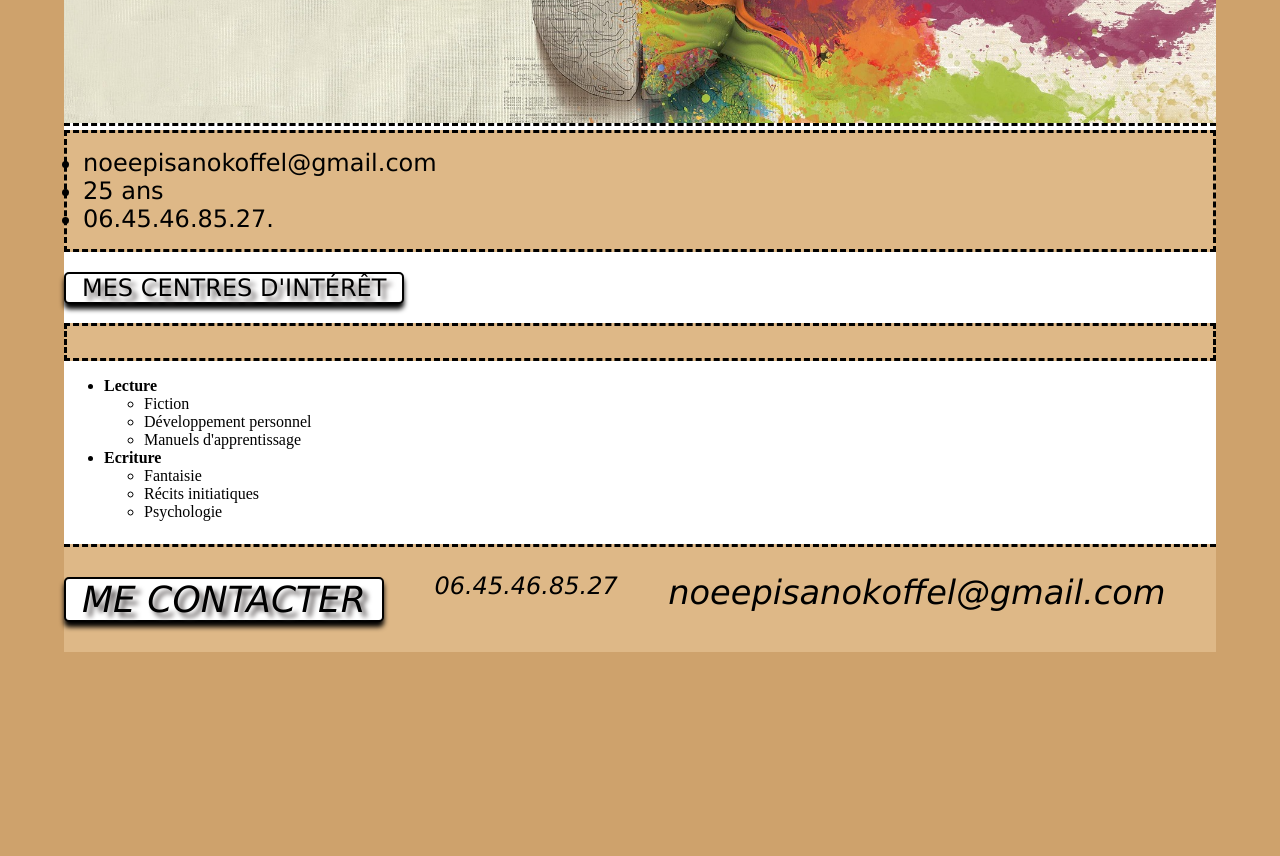
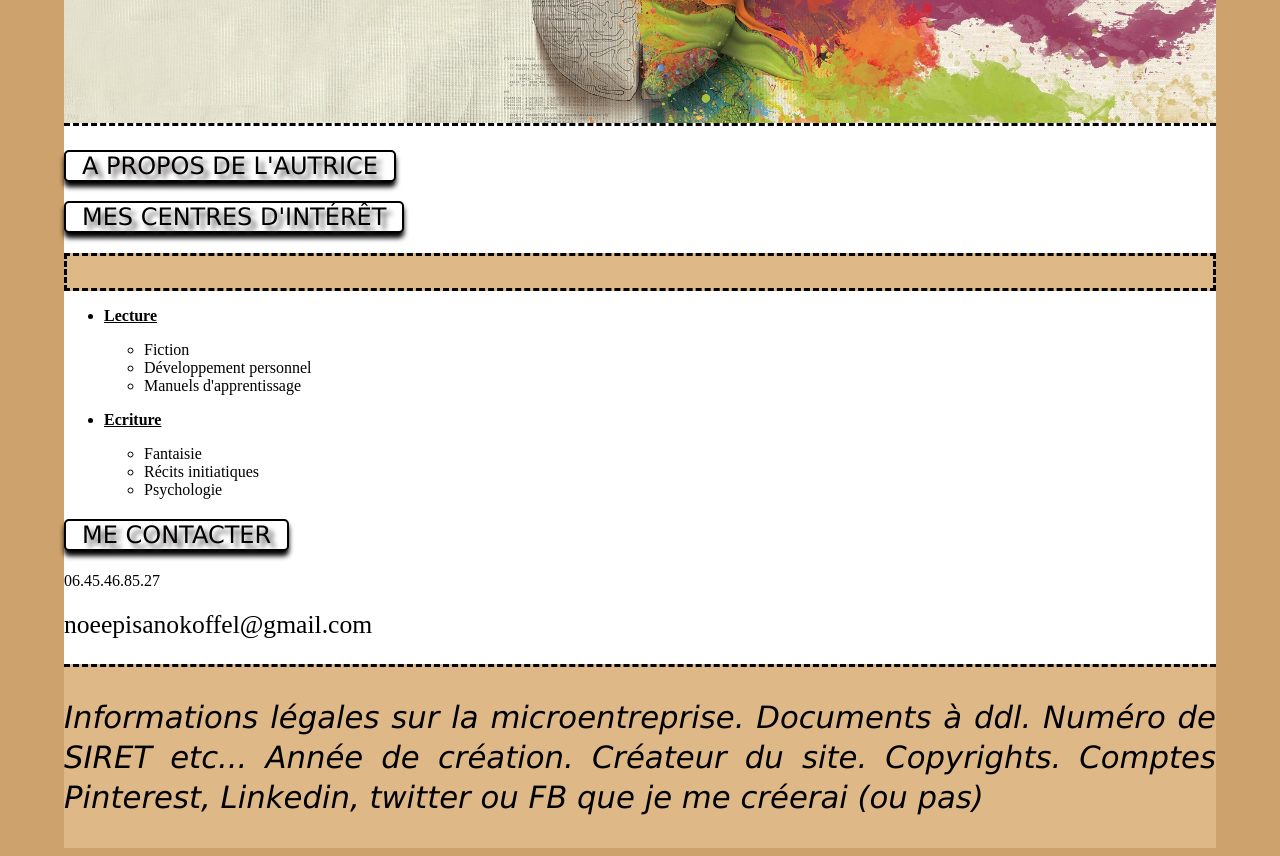
Before and after one commit to NoeePK/SITE_CV, a website: page contact.html in a window 1280 px wide. Shown: the part 400-1256 px from the top of the page. Before the commit the page ends 1060 px from the top, so only its background shows below. Drawn offline with Linux system fonts and the light colour scheme.

Commit message:
commit on master

```diff
--- a/contact.html
+++ b/contact.html
@@ -2,7 +2,7 @@
 <html>
 <head>
     <meta charset="utf-8" />
-    <title>Accueil</title>
+    <title>Contact</title>
     <link href="compiled/style.css" rel="stylesheet" type="text/css">
 </head>
 <body>
@@ -19,30 +19,26 @@
             </ul>
         </nav>
     </header>
+         <div class="banner"><img src="images/banner_brain.jpg"></div>
     <section>
-     <div class="banner"><img src="images/banner_brain.jpg"></div>
+        <aside>
+            <h2>A propos de l'autrice</h2>
+                <p>
 
-
-
-        <aside>
-                <ul class="cadres">
-                 <li>noeepisanokoffel@gmail.com</li>
-                 <li>25 ans</li>
-                 <li>06.45.46.85.27.</li>
-                </ul>
+                </p>
         </aside>
     </section>
 
         <section>
             <h2>Mes centres d'intérêt</h2>
                 <p class="cadres"><ul>
-                    <li><strong>Lecture</strong><ul>
+                    <li><h3>Lecture</h3><ul>
                         <li>Fiction</li>
                         <li>Développement personnel</li>
                         <li>Manuels d'apprentissage</li>
                         </ul>
                     </li>
-                    <li><strong>Ecriture</strong><ul>
+                    <li><h3>Ecriture</h3><ul>
                         <li>Fantaisie</li>
                         <li>Récits initiatiques</li>
                         <li>Psychologie</li></ul>
@@ -50,12 +46,17 @@
                 </ul>
                 </p>
         </section>
-        <footer>
+        <section>
             <h2>Me contacter</h2>
                 <p class="contact">
                 06.45.46.85.27</p>
                 <p><a href="mailto: noeepisanokoffel@gmail.com" id="mailto">noeepisanokoffel@gmail.com</mailto:>
                 </p>
+        </section>
+        <footer>
+            <p>Informations légales sur la microentreprise. Documents à ddl.
+            Numéro de SIRET etc... Année de création. Créateur du site. Copyrights.
+            Comptes Pinterest, Linkedin, twitter ou FB que je me créerai (ou pas)</p>
         </footer>
 </body>
 </html>
--- a/sass/pages/_contact.scss
+++ b/sass/pages/_contact.scss
@@ -1,12 +1,12 @@
 #mailto{
     color: black;
-    font-size: 1.4em;
+    font-size: 1.6em;
     text-decoration: none;
 
 
         &:hover{
             background-color: $secondary_color;
-            transform: scale(1);
+            transform: scale(1.50);
             border: 3px solid black;
             padding: 2% 2% 2% 2%;
         }
--- a/sass/pages/_home.scss
+++ b/sass/pages/_home.scss
@@ -47,8 +47,9 @@ p{
 
 }
 .experiences{
-    width: 45%;
+    width: 40%;
     order:1;
+
 }
 
 
--- a/sass/utils/_mixins.scss
+++ b/sass/utils/_mixins.scss
@@ -1,7 +1,7 @@
 
 @mixin main_font{
     color: black;
-    font-size: 1.5em;
+    font-size: 1.2em;
     text-align: justify;
     font-family: Verdana, Geneva, Tahoma, sans-serif;
 }
@@ -31,5 +31,5 @@
 @mixin cadres{
         background-color:$primary_color;
         border : dashed black;
-        padding: 1rem 1rem 1rem 1rem;
+        padding: 1rem 1rem 1rem 2rem;
 }
```
Also changed, not shown: CV.html (+6 -7 lines), accueil.html (+2 -3 lines), skills.html (+17 -10 lines), compiled/style.css, 1 other file.
